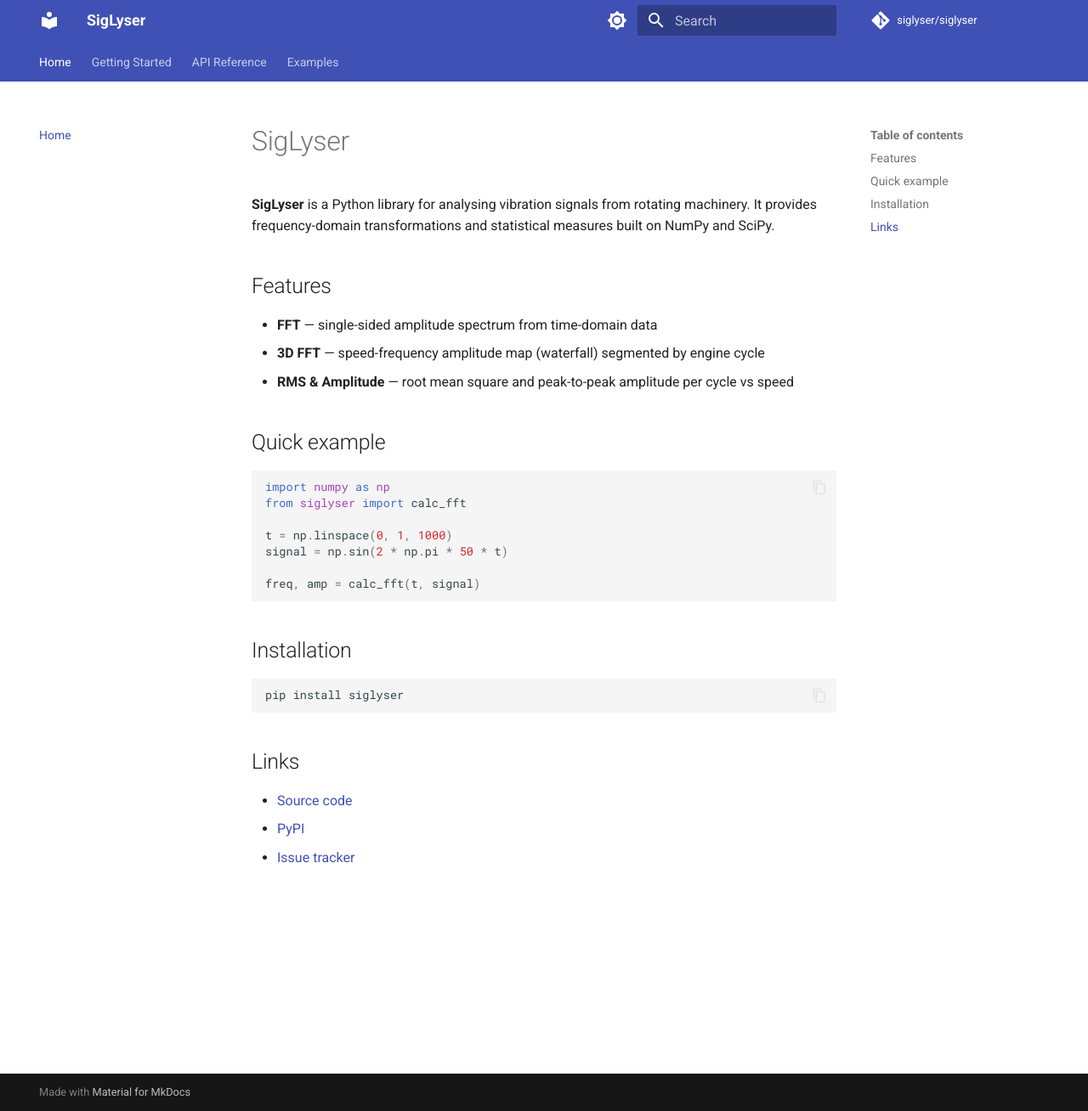
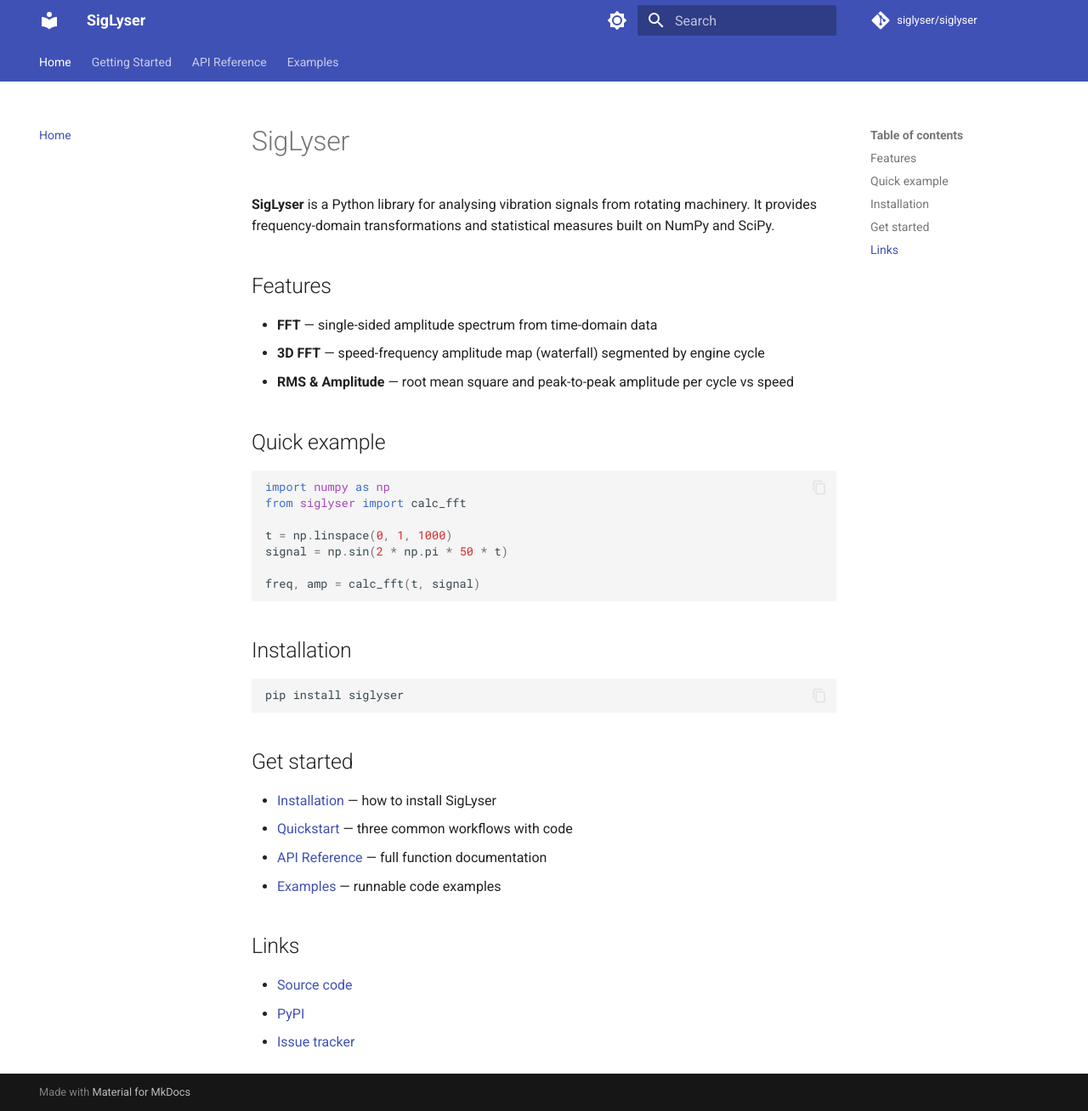
Before and after one commit to siglyser/siglyser.github.io, an MkDocs documentation site: the page built from docs/index.md, in a window 1280 px wide and 1308 px high. Shown: the whole window at 85% size. Built offline with MkDocs 1.6.1 and Material for MkDocs 9.7.7, drawn with Linux system fonts in a browser that asks for light colours; comment, search, counter and statistics services are not loaded.

Commit message:
Add quick-links section to home page
Co-Authored-By: Claude Sonnet 4.6 <noreply@anthropic.com>

````diff
--- a/docs/index.md
+++ b/docs/index.md
@@ -26,6 +26,13 @@ freq, amp = calc_fft(t, signal)
 pip install siglyser
 ```
 
+## Get started
+
+- [Installation](installation.md) — how to install SigLyser
+- [Quickstart](quickstart.md) — three common workflows with code
+- [API Reference](api/reference.md) — full function documentation
+- [Examples](examples.md) — runnable code examples
+
 ## Links
 
 - [Source code](https://github.com/siglyser/siglyser)
````
